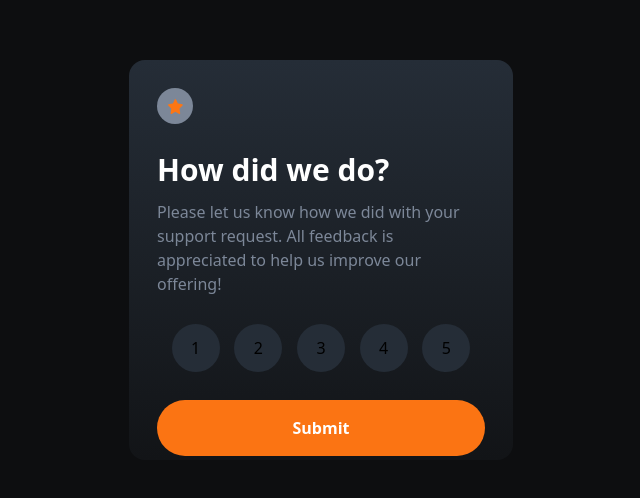
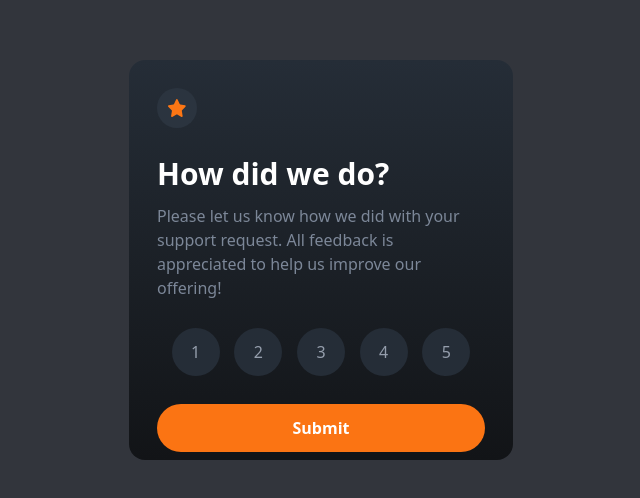
Before and after one commit to moutafatin1/frontendmentor-challenges, a Next.js app: page /rating-component in a window 1280 px wide. Shown: the part 140-638 px from the top of the page, without its empty margins (319-959 px from the left). Built offline with nearby package versions, Linux system fonts and the light colour scheme.

Commit message:
styles changes

```diff
--- a/src/components/RatingComponent/RatingContent.tsx
+++ b/src/components/RatingComponent/RatingContent.tsx
@@ -11,8 +11,8 @@ const RatingContent = ({ buttonsText, setRating, setSubmited }: Props) => {
   return (
     <div className="m-7 flex flex-col space-y-7 ">
       {/* Start icon */}
-      <div className="h-9 w-9 rounded-full bg-[#7c8798] flex justify-center items-center">
-        <Image src="/icon-star.svg" alt="start icon" height={15} width={15} />
+      <div className="h-10 w-10 rounded-full bg-[#2b343f] flex justify-center items-center">
+        <Image src="/icon-star.svg" alt="start icon" height={18} width={18} />
       </div>
       {/* text */}
       <div className="space-y-3">
@@ -38,7 +38,7 @@ const RatingContent = ({ buttonsText, setRating, setSubmited }: Props) => {
       </div>
       {/* submit button */}
       <button
-        className="w-full bg-[#fb7413] py-4 rounded-full text-white font-semibold hover:text-[#fb7413] hover:bg-white transition"
+        className="w-full bg-[#fb7413] py-3 rounded-full text-white font-semibold hover:text-[#fb7413] hover:bg-white transition"
         onClick={() => setSubmited(true)}
       >
         Submit
--- a/src/pages/rating-component/index.tsx
+++ b/src/pages/rating-component/index.tsx
@@ -8,7 +8,7 @@ const Rating = () => {
   const [rating, setRating] = useState("");
 
   return (
-    <div className="h-screen flex justify-center items-center bg-[#0d0e10]">
+    <div className="h-screen flex justify-center items-center bg-[#32353c]">
       {/* Card */}
       <div className="bg-gradient-to-b from-[#252d37] to-[#121417] w-96 h-[25rem] rounded-2xl">
         {/* card content */}
--- a/src/styles/globals.css
+++ b/src/styles/globals.css
@@ -4,6 +4,6 @@
 
 @layer components {
   .ratinButton {
-    @apply w-12 h-12 bg-[#252d37] rounded-full hover:bg-[#fb7413] focus:bg-[#959eac] transition;
+    @apply w-12 h-12 bg-[#252d37] rounded-full hover:bg-[#fb7413] hover:text-white focus:bg-[#959eac] focus:text-white text-[#959eac] transition;
   }
 }
```
